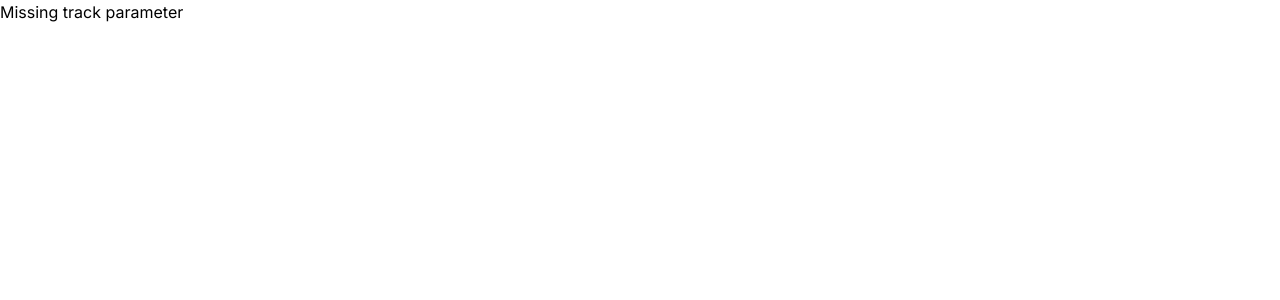
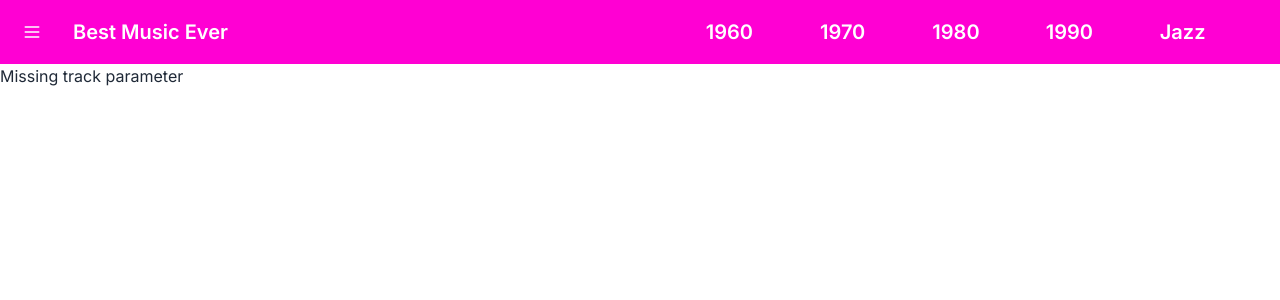
Before and after one commit to ajarek/next-14-ep-27-music-app, a Next.js app: page /play in a window 1280 px wide. Shown: the top 300 px of the page. Built offline with nearby package versions, Linux system fonts and the light colour scheme.

Commit message:
added Navbar

```diff
--- /dev/null
+++ b/app/jazz/page.tsx
@@ -0,0 +1,7 @@
+const Jazz = () => {
+  return (
+    <div>Jazz</div>
+  )
+}
+
+export default Jazz
--- a/app/layout.tsx
+++ b/app/layout.tsx
@@ -1,22 +1,26 @@
-import type { Metadata } from "next";
-import { Inter } from "next/font/google";
-import "./globals.css";
+import type { Metadata } from 'next'
+import { Inter } from 'next/font/google'
+import './globals.css'
+import Navbar from '@/components/Navbar'
 
-const inter = Inter({ subsets: ["latin"] });
+const inter = Inter({ subsets: ['latin'] })
 
 export const metadata: Metadata = {
-  title: "Create Next App",
-  description: "Generated by create next app",
-};
+  title: 'Create Next App',
+  description: 'Generated by create next app',
+}
 
 export default function RootLayout({
   children,
 }: Readonly<{
-  children: React.ReactNode;
+  children: React.ReactNode
 }>) {
   return (
-    <html lang="en">
-      <body className={inter.className}>{children}</body>
+    <html lang='en'>
+      <body className={inter.className}>
+        <Navbar />
+        {children}
+      </body>
     </html>
-  );
+  )
 }
--- a/app/page.tsx
+++ b/app/page.tsx
@@ -31,13 +31,13 @@ export default async function Home() {
 
   return (
     <>
-    <h1 className='text-2xl text-center mt-4'>{title}</h1>
+    <h1 className='text-2xl text-center text-secondary font-bold mt-4'>{title}</h1>
     <main className='w-full flex min-h-screen  flex-wrap  items-center justify-center px-24 py-8 gap-4'>
 
       {tracks.data.map((track: any) => (
         <div
           key={track.id}
-          className='w-[200px] h-[300px] shadow-lg p-2 '
+          className='w-[200px] h-[300px] shadow-xl p-2 border border-secondary rounded-lg '
         >
           <Image
             src={track.album.cover}
@@ -45,8 +45,8 @@ export default async function Home() {
             width={160}
             height={160}
           />
-          <div className='mt-2'>{track.artist.name}</div>
-          <div>{track.title}</div>
+          <div className='mt-2 text-secondary font-bold'>{track.artist.name}</div>
+          <div className='text-secondary'>{track.title}</div>
           <Link className='text-blue-400' href={`/play?track=${track.preview}&image=${track.album.cover}`}>Listen to the song</Link>
         </div>
       ))}
--- a/app/play/page.tsx
+++ b/app/play/page.tsx
@@ -38,7 +38,7 @@ const Page = ({ searchParams }: Props) => {
         <p>
           Go back to the{' '}
           <Link
-            className='underline text-green-700 text-xl'
+            className='link link-accent text-xl'
             href='/'
           >
             Home
--- /dev/null
+++ b/app/year1960/page.tsx
@@ -0,0 +1,7 @@
+const Year1960 = () => {
+  return (
+    <div>Year1960</div>
+  )
+}
+
+export default Year1960
--- /dev/null
+++ b/app/year1970/page.tsx
@@ -0,0 +1,7 @@
+const Year1970 = () => {
+  return (
+    <div>Year1970</div>
+  )
+}
+
+export default Year1970
--- /dev/null
+++ b/app/year1980/page.tsx
@@ -0,0 +1,7 @@
+const Year1980 = () => {
+  return (
+    <div>Year1980</div>
+  )
+}
+
+export default Year1980
--- /dev/null
+++ b/app/year1990/page.tsx
@@ -0,0 +1,7 @@
+const Year1990 = () => {
+  return (
+    <div>Year1990</div>
+  )
+}
+
+export default Year1990
--- /dev/null
+++ b/components/Navbar.tsx
@@ -0,0 +1,48 @@
+import Link from 'next/link'
+import React from 'react'
+
+const Navbar = () => {
+  return (
+    <div className='navbar bg-secondary text-white'>
+      <div className='flex-none '>
+        <button className='btn btn-square btn-ghost'>
+          <svg
+            xmlns='http://www.w3.org/2000/svg'
+            fill='none'
+            viewBox='0 0 24 24'
+            className='inline-block w-5 h-5 stroke-current'
+          >
+            <path
+              strokeLinecap='round'
+              strokeLinejoin='round'
+              strokeWidth='2'
+              d='M4 6h16M4 12h16M4 18h16'
+            ></path>
+          </svg>
+        </button>
+      </div>
+      <div  className='flex-1'>
+        <Link href={'/'} className='btn btn-ghost text-xl'>Best Music Ever</Link>
+      </div>
+      <div className=' w-1/2 flex-none justify-evenly '>
+        <Link href='/year1960' className='btn btn-square btn-ghost text-xl'>
+          1960
+        </Link>
+        <Link href='/year1970' className='btn btn-square btn-ghost text-xl'>
+          1970
+        </Link>
+        <Link href='/year1980' className='btn btn-square btn-ghost text-xl'>
+          1980
+        </Link>
+        <Link href='/year1990' className='btn btn-square btn-ghost text-xl'>
+          1990
+        </Link>
+        <Link href='/jazz' className='btn btn-square btn-ghost text-xl'>
+          Jazz
+        </Link>
+      </div>
+    </div>
+  )
+}
+
+export default Navbar
--- a/tailwind.config.ts
+++ b/tailwind.config.ts
@@ -15,6 +15,6 @@ const config: Config = {
       },
     },
   },
-  plugins: [],
+  plugins: [require("daisyui")],
 };
 export default config;
```
Also changed, not shown: package.json (+6 -5 lines), 1 other file (tests, documents, lock files or other folders).
